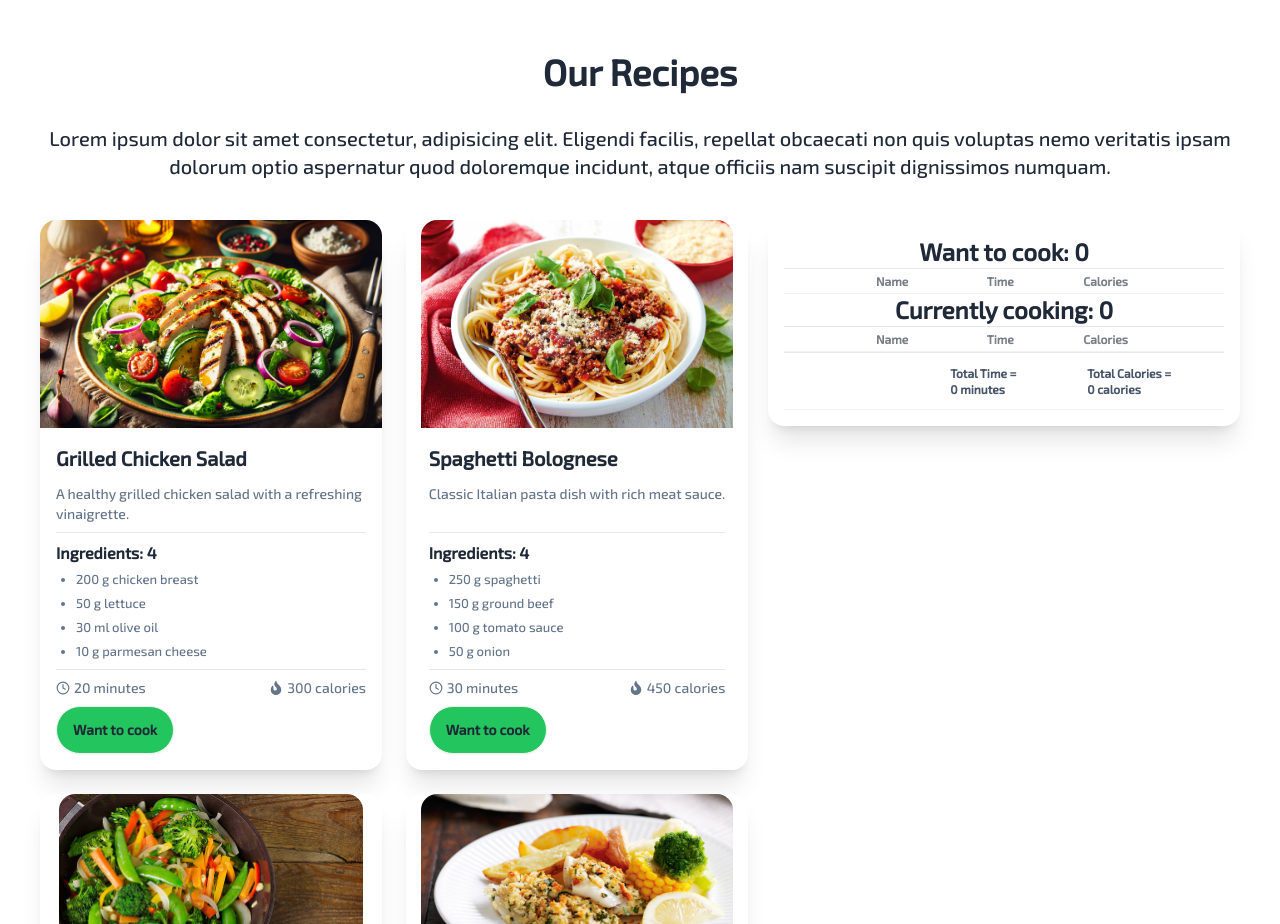
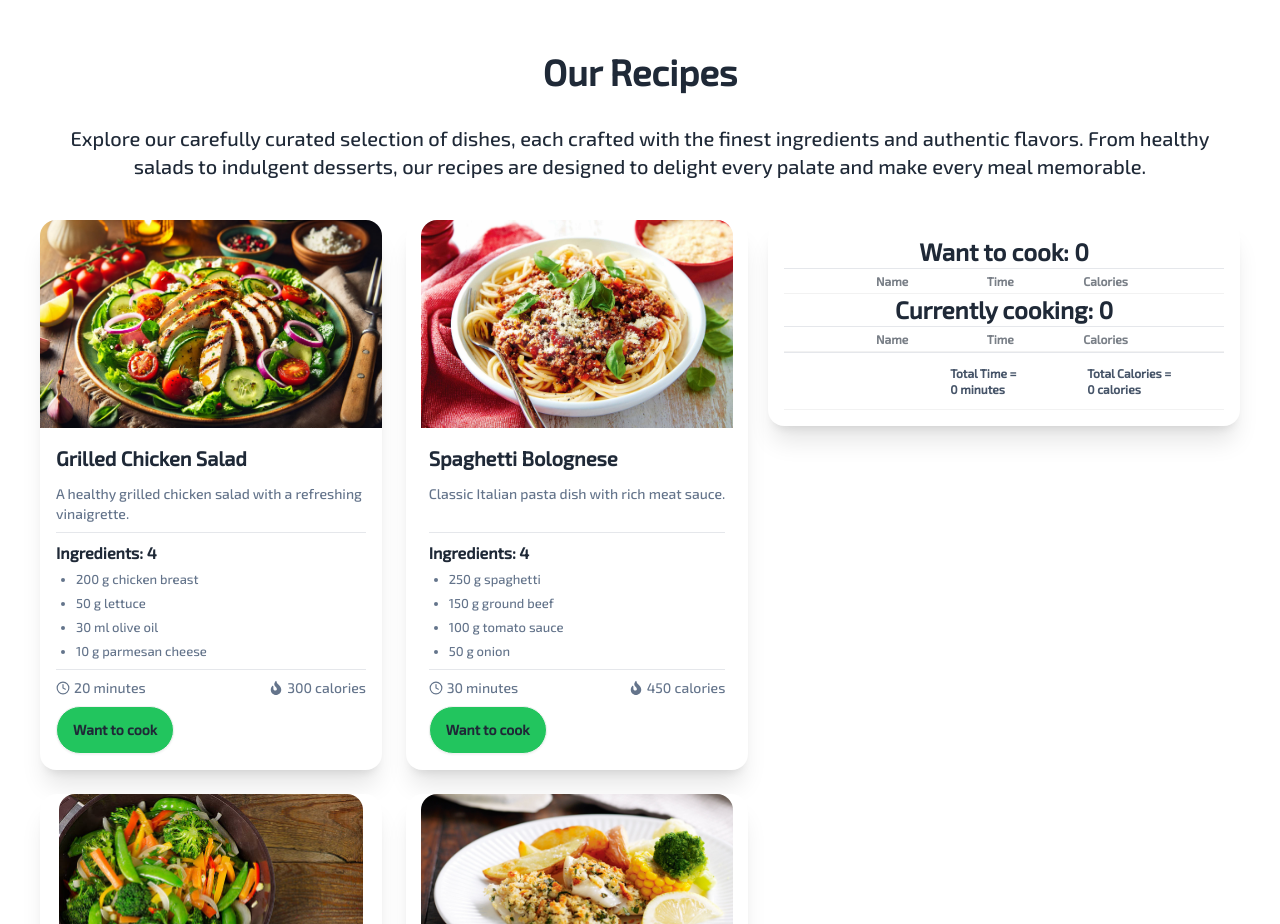
Before and after one commit to NaimulHasanEmon/Assignment-7-The-Chef-Table-, a React (Vite) app: page / in a window 1280 px wide. Shown: the part 880-1804 px from the top of the page. Built offline with nearby package versions, Linux system fonts and the light colour scheme; a web font is replaced by a local one.

Commit message:
Our Recipe section short description updated

```diff
--- a/src/components/Recipes/Recipes.jsx
+++ b/src/components/Recipes/Recipes.jsx
@@ -30,7 +30,7 @@ const Recipes = () => {
     return (
         <div className="text-center content-center my-16">
             <p className="text-4xl font-bold">Our Recipes</p>
-            <p className="text-xl font-medium mt-8">Lorem ipsum dolor sit amet consectetur, adipisicing elit. Eligendi facilis, repellat obcaecati non quis voluptas nemo veritatis ipsam dolorum optio aspernatur quod doloremque incidunt, atque officiis nam suscipit dignissimos numquam.</p>
+            <p className="text-xl font-medium mt-8">Explore our carefully curated selection of dishes, each crafted with the finest ingredients and authentic flavors. From healthy salads to indulgent desserts, our recipes are designed to delight every palate and make every meal memorable.</p>
             <div className="md:flex lg:flex mt-10 gap-5">
                 {/* Recipe Card */}
                 <div className="md:w-3/5 lg:w2/3 grid md:grid-cols-2 lg:grid-cols-2  gap-5 md:gap-5 lg:gap-6 text-start">
```
